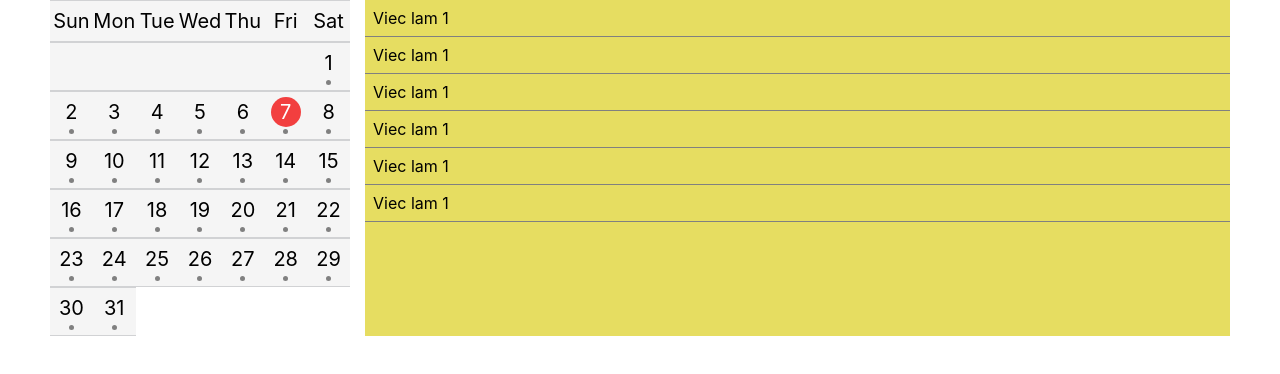
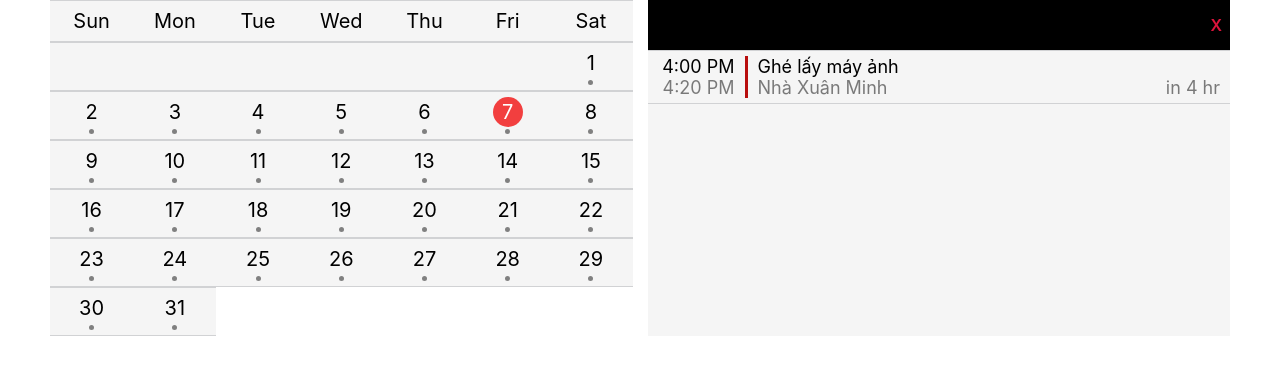
Before and after one commit to SilvirD/DisneyPlus, a React (Create React App) app: page / in a window 1280 px wide. Shown: the top 374 px of the page. Built offline with nearby package versions, Linux system fonts and the light colour scheme.

Commit message:
ADD: Event List

```diff
--- a/src/components/Calendar/Calendar.js
+++ b/src/components/Calendar/Calendar.js
@@ -1,13 +1,11 @@
 import React from "react";
 import styled from "styled-components";
 import Month from "../common/Month/Month";
-import EventList from "../common/EventList/EventList";
 
 function Calendar() {
   return (
     <Container>
       <Month />
-      <EventList />
     </Container>
   );
 }
@@ -18,4 +16,5 @@ const Container = styled.div`
   padding: 0 50px;
   display: flex;
   gap: 15px;
+  min-width: 550px;
 `;
--- a/src/components/common/Day/Day.js
+++ b/src/components/common/Day/Day.js
@@ -1,12 +1,18 @@
 import React from "react";
 import "./Day.scss";
 
-function Day({ isToday, hasEvent, value }) {
+function Day({ isToday, hasEvent, value, onDateClick, isWeekDay }) {
   const today = isToday ? "today" : "";
+  const weekDay = isWeekDay ? "weekDay" : "";
+  const hasDate = !value ? "blankDate" : "";
+
   return (
-    <div className="Day-Container">
+    <div
+      className={`Day-Container ${weekDay} ${hasDate}`}
+      onClick={onDateClick}
+    >
       <div className={`Day-Container__date ${today}`}>
-        <p className={`Day-Container__date__text ${today}`}>{value}</p>
+        <p className={`Day-Container__date__text ${today} `}>{value}</p>
       </div>
       {hasEvent && <div className="Day-Container__eventDot" />}
     </div>
--- a/src/components/common/Day/Day.scss
+++ b/src/components/common/Day/Day.scss
@@ -42,4 +42,17 @@
     border-radius: 50%;
     background-color: gray;
   }
+
+  &.weekDay,
+  &.blankDate {
+    pointer-events: none;
+  }
+
+  &:hover &__date {
+    background-color: gray;
+
+    &__text {
+      color: white;
+    }
+  }
 }
--- a/src/components/common/EventList/EventList.js
+++ b/src/components/common/EventList/EventList.js
@@ -1,16 +1,47 @@
 import React from "react";
 import "./EventList.scss";
 
-function EventList({ isShow }) {
+function EventList({ isShow, onClose, selectedDate }) {
+  const date =
+    selectedDate &&
+    `${selectedDate.getDate()}/${
+      selectedDate.getMonth() + 1
+    }/${selectedDate.getFullYear()}`;
+
   return (
-    <div className="EventList">
-      <div className="row">Viec lam 1</div>
-      <div className="row">Viec lam 1</div>
-      <div className="row">Viec lam 1</div>
-      <div className="row">Viec lam 1</div>
-      <div className="row">Viec lam 1</div>
-      <div className="row">Viec lam 1</div>
-    </div>
+    <>
+      {true && (
+        <div className="EventList">
+          <div className="EventList__header">
+            <div className="EventList__header__date">{date}</div>
+            <div className="EventList__header__close" onClick={onClose}>
+              X
+            </div>
+          </div>
+          <div className="EventList__list">
+            <div className="EventList__list__item">
+              <div className="appointmentTime">
+                <div className="appointmentTime__start">4:00 PM</div>
+                <div className="appointmentTime__end">4:20 PM</div>
+              </div>
+
+              <div className="event">
+                <div className="event__content">Ghé lấy máy ảnh</div>
+                <div className="event__place-time">
+                  <div className="place">Nhà Xuân Minh</div>
+                  <div className="time">in 4 hr</div>
+                </div>
+              </div>
+            </div>
+            {/* <div className="row">Su kien 1</div>
+            <div className="row">Su kien 1</div>
+            <div className="row">Su kien 1</div>
+            <div className="row">Su kien 1</div>
+            <div className="row">Su kien 1</div> */}
+          </div>
+        </div>
+      )}
+    </>
   );
 }
 
--- a/src/components/common/EventList/EventList.scss
+++ b/src/components/common/EventList/EventList.scss
@@ -1,10 +1,72 @@
 .EventList {
-  width: 100%;
-  background-color: rgb(230, 221, 97);
+  width: 50%;
+  min-width: 480px;
+  background-color: whitesmoke;
   overflow-y: auto;
 
-  .row {
-    border-bottom: 1px solid gray;
-    padding: 8px;
+  &__header {
+    background-color: black;
+    height: 50px;
+    display: flex;
+    align-items: center;
+    justify-content: space-between;
+    padding: 0 8px;
+    user-select: none;
+
+    &__date {
+      color: white;
+    }
+
+    &__close {
+      color: crimson;
+      cursor: pointer;
+      font-weight: 600;
+    }
+  }
+
+  &__list {
+    .row {
+      border-bottom: 1px solid gray;
+      padding: 8px;
+    }
+
+    &__item {
+      display: flex;
+      align-items: center;
+      align-content: center;
+      font-size: 18px;
+      padding: 5px 0 5px 0;
+      border-top: 1px solid #d1d2d4;
+      border-bottom: 1px solid #d1d2d4;
+
+      .appointmentTime {
+        width: 15%;
+        min-width: 100px;
+        display: flex;
+        flex-direction: column;
+        justify-content: center;
+        align-content: center;
+        align-items: flex-end;
+        padding: 0 10px;
+        border-right: 3px solid rgb(184, 14, 14);
+
+        &__end {
+          opacity: 0.5;
+        }
+      }
+
+      .event {
+        display: flex;
+        flex-direction: column;
+        width: 85%;
+        padding: 0 10px;
+
+        &__place-time {
+          display: flex;
+          justify-content: space-between;
+          opacity: 0.5;
+        }
+      }
+    }
   }
 }
--- a/src/components/common/Month/Month.js
+++ b/src/components/common/Month/Month.js
@@ -1,8 +1,12 @@
-import React from "react";
+import React, { useState } from "react";
 import styled from "styled-components";
 import Day from "../Day/Day";
+import EventList from "../EventList/EventList";
 
 function Month() {
+  const [showEventList, setShowEventList] = useState(false);
+  const [selectedDate, setSelectedDate] = useState("");
+
   const dt = new Date();
   const toDay = dt.getDate();
   const month = dt.getMonth(); //0 - 11 => 0
@@ -12,40 +16,52 @@ function Month() {
 
   const daysOfWeek = ["Sun", "Mon", "Tue", "Wed", "Thu", "Fri", "Sat"];
 
-  // const dateInMonth = [];
+  const handleDateClick = (item) => {
+    if (item) {
+      setSelectedDate(item);
+      setShowEventList(true);
+    }
+  };
 
-  // for (let i = 0; i < monthDays; i++) {
-  //   dateInMonth.push(new Date(year, month, i + 1));
-  // }
-
-  // console.log(dateInMonth);
+  const handleCloseList = () => {
+    setShowEventList(false);
+  };
 
   return (
+    <>
       <Container>
         {daysOfWeek.map((day, index) => (
-        <Day key={index} value={day} />
+          <Day key={index} value={day} isWeekDay />
         ))}
         {[...Array(firstDay).concat([...Array(monthDays).keys()])].map(
           (item, index) => {
+            const dateInfo = new Date(year, month, item + 1);
             return (
               <Day
                 key={index}
                 value={item + 1 || ""}
                 isToday={item + 1 === toDay}
                 hasEvent={item + 1 ? true : false}
+                onDateClick={() => handleDateClick(dateInfo)}
               />
             );
           }
         )}
       </Container>
+      <EventList
+        isShow={showEventList}
+        onClose={handleCloseList}
+        selectedDate={selectedDate}
+      />
+    </>
   );
 }
 
 export default Month;
 
 const Container = styled.div`
+  width: 50%;
   min-width: 300px;
-  max-width: 400px;
   display: grid;
   grid-template-columns: repeat(7, minmax(0, 1fr));
 `;
```
Also changed, not shown: src/components/common/EventList/EventList.data.js (added, +10 -0 lines). Lines whose indentation alone changed are shown as unchanged.
